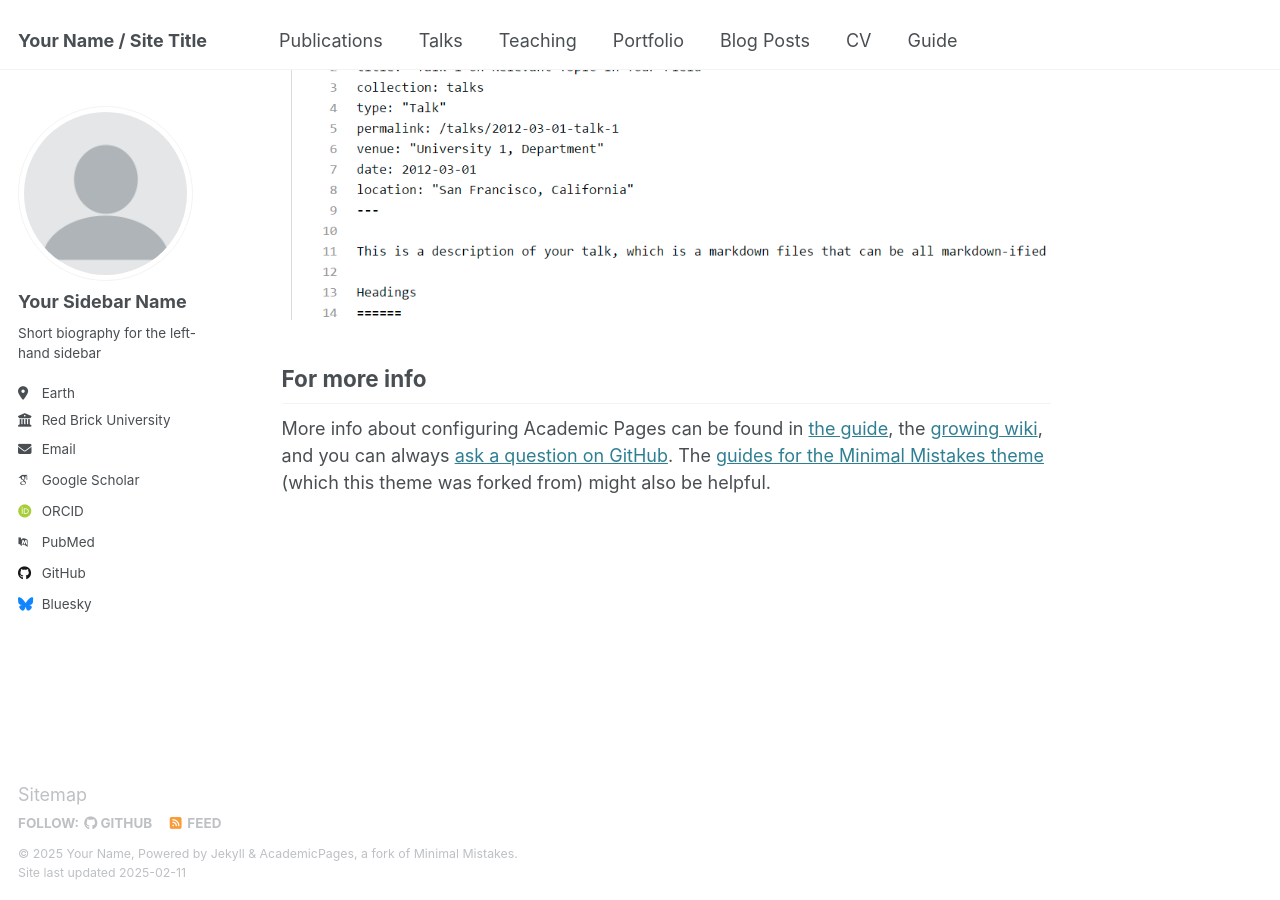
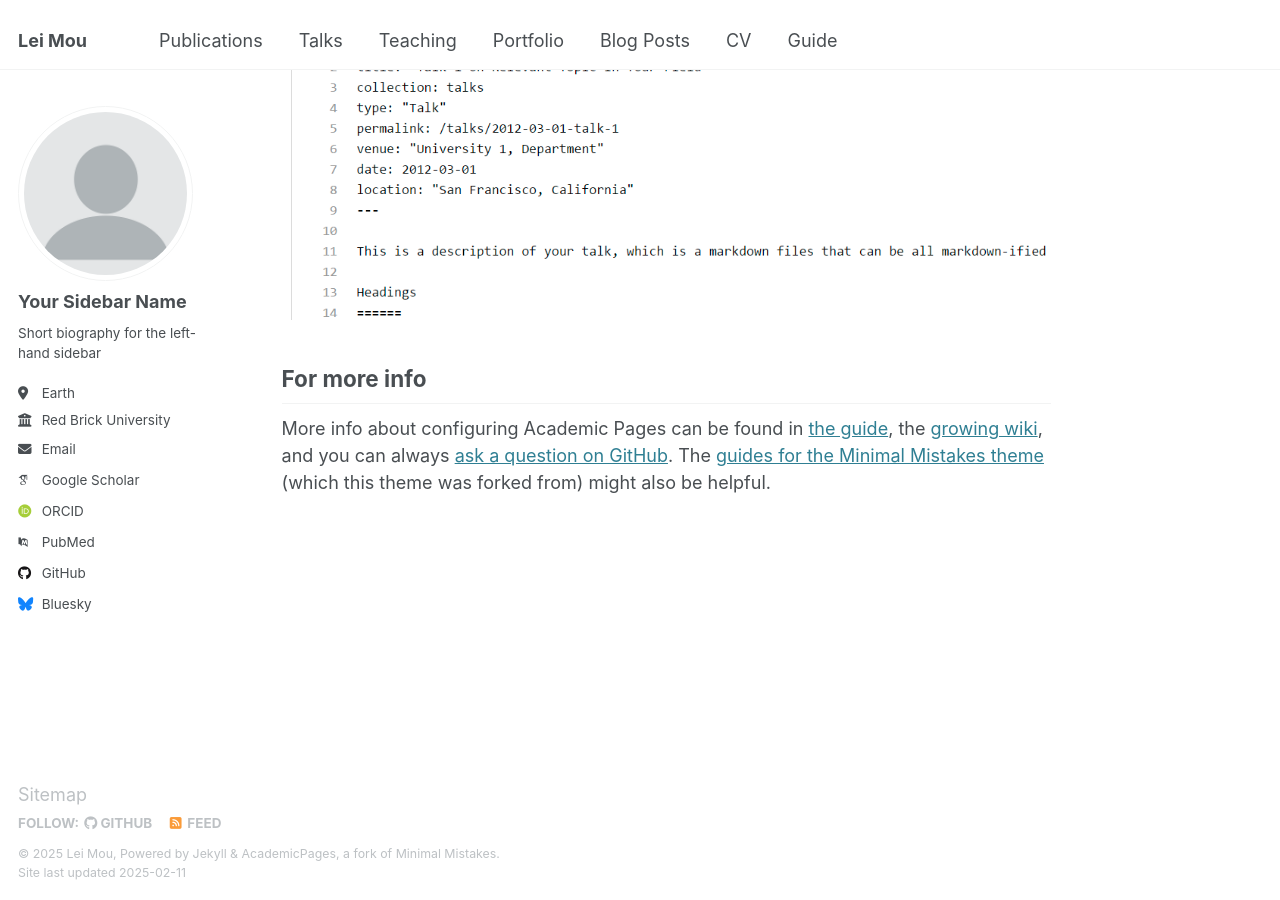
Before and after one commit to iBrain-007/iBrain-007.github.io, a Jekyll site: the page built from _pages/about.md, in a window 1280 px wide and 900 px high, scrolled down 2642 px. Built offline with Jekyll 4.4.1, drawn with Linux system fonts in a browser that asks for light colours; some web fonts are replaced.

Commit message:
Update _config.yml

```diff
--- a/_config.yml
+++ b/_config.yml
@@ -9,10 +9,10 @@
 # Basic Site Settings
 locale                   : "en-US"
 site_theme               : "default"
-title                    : "Your Name / Site Title"
+title                    : "Lei Mou"
 title_separator          : "-"
-name                     : &name "Your Name"
-description              : &description "personal description"
+name                     : &name "Lei Mou"
+description              : &description "Machine Learning / Computer Vision / Medical Imaging / AI in Healthcare"
 url                      : https://academicpages.github.io # the base hostname & protocol for your site e.g. "https://[your GitHub username].github.io"
 baseurl                  : "" # the subpath of your site, e.g. "/blog"
 repository               : "academicpages/academicpages.github.io"
```
